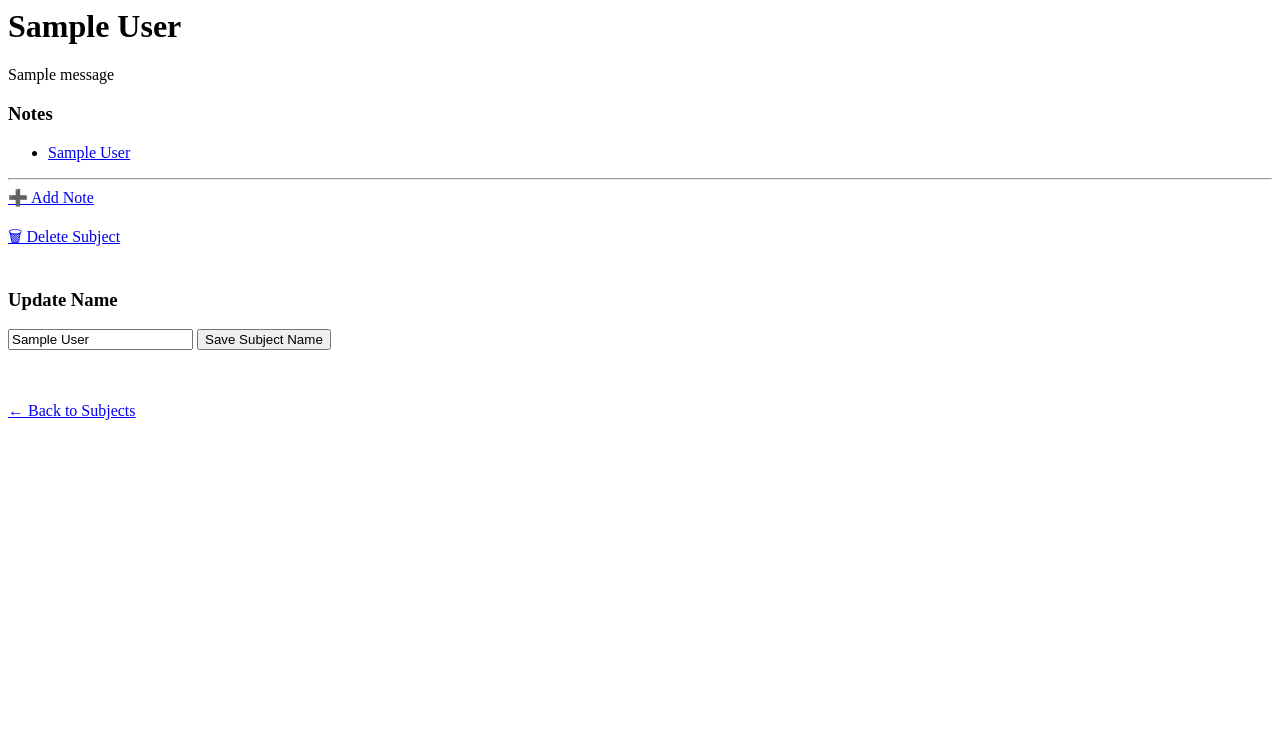
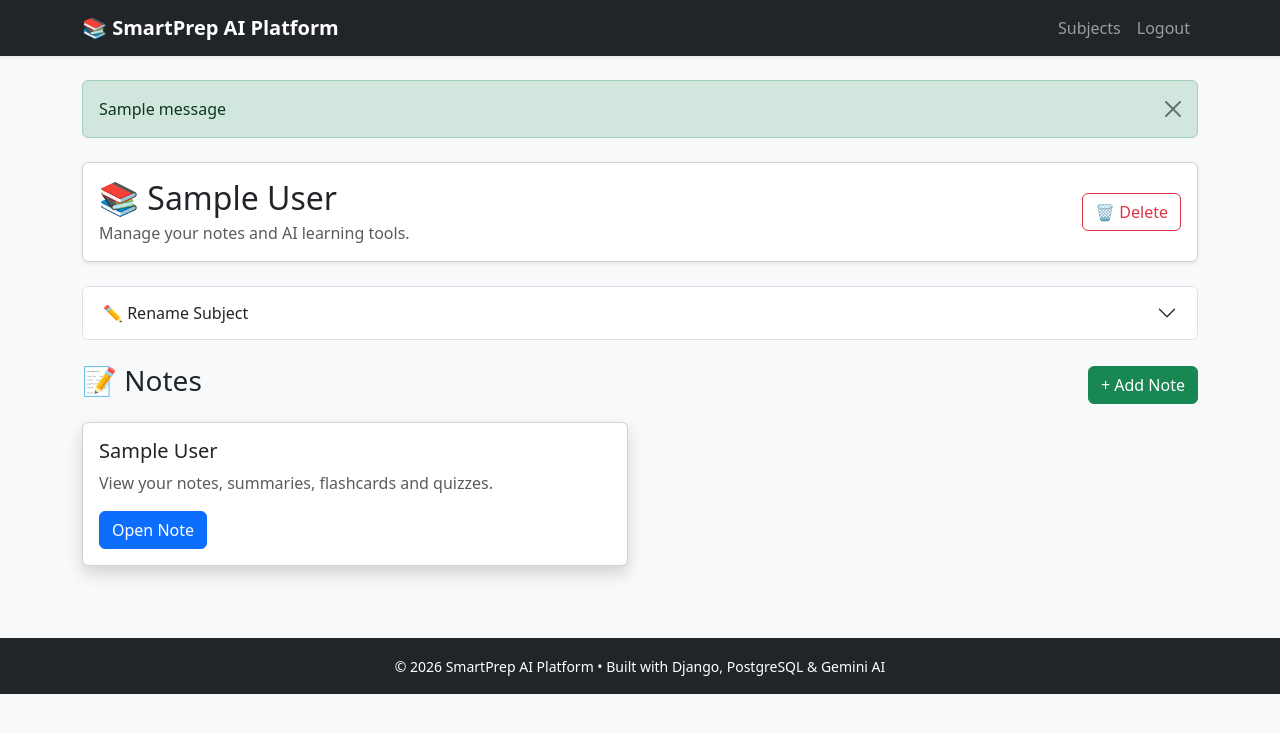
Before and after one commit to sh1van3h/SmartPrep-AI-Platform, a Django app: page /subjects/1/ in a window 1280 px wide. Shown: the top 733 px of the page. Run offline with Django 5.2, Linux system fonts and the light colour scheme; a user stored in the database is signed in; tables that the repository leaves empty hold one stand-in row (values such as "Sample post"); one stand-in notice (Sample message) is shown.

Commit message:
Redesign subject detail page with Bootstrap

```diff
--- a/backend/accounts/templates/accounts/subject_detail.html
+++ b/backend/accounts/templates/accounts/subject_detail.html
@@ -1,64 +1,159 @@
-<h1>{{ subject.name }}</h1>
+{% extends "base.html" %}
 
-{% if messages %}
-    {% for message in messages %}
-        <p>{{ message }}</p>
-    {% endfor %}
-{% endif %}
+{% block title %}
+{{ subject.name }} | SmartPrep AI Platform
+{% endblock %}
 
-<h3>Notes</h3>
+{% block content %}
 
-<ul>
+<!-- Subject Header -->
 
-{% for note in notes %}
+<div class="card shadow-sm mb-4">
 
-    <li>
-    <a href="/notes/{{ note.id }}/">
-        {{ note.title }}
-    </a>
-    </li>
+    <div class="card-body d-flex justify-content-between align-items-center">
 
-{% empty %}
+        <div>
 
-    <li>No notes yet.</li>
+            <h2 class="mb-1">
+                📚 {{ subject.name }}
+            </h2>
 
-{% endfor %}
+            <p class="text-muted mb-0">
+                Manage your notes and AI learning tools.
+            </p>
 
-</ul>
+        </div>
 
-<hr>
+        <a href="{% url 'delete_subject' subject.id %}"
+           class="btn btn-outline-danger">
 
-<a href="{% url 'add_note' subject.id %}">
-    ➕ Add Note
+            🗑 Delete
+
         </a>
 
-<br><br>
+    </div>
 
-<a href="{% url 'delete_subject' subject.id %}">
-    🗑 Delete Subject
-</a>
+</div>
 
-<br><br>
-<h3>Update Name</h3>
+<!-- Rename Subject -->
+
+<div class="accordion mb-4">
+
+    <div class="accordion-item">
+
+        <h2 class="accordion-header">
+
+            <button class="accordion-button collapsed"
+                    type="button"
+                    data-bs-toggle="collapse"
+                    data-bs-target="#renameSubject">
+
+                ✏️ Rename Subject
+
+            </button>
+
+        </h2>
+
+        <div id="renameSubject"
+             class="accordion-collapse collapse">
+
+            <div class="accordion-body">
+
                 <form method="POST">
 
                     {% csrf_token %}
 
+                    <div class="input-group">
+
                         <input
                             type="text"
+                            class="form-control"
                             name="name"
                             value="{{ subject.name }}"
-        required
-    >
+                            required>
 
-    <button type="submit">
-        Save Subject Name
+                        <button
+                            class="btn btn-primary">
+
+                            Save
+
                         </button>
+
+                    </div>
 
                 </form>
 
-<br><br>
+            </div>
 
-<a href="{% url 'subject_list' %}">
-    ← Back to Subjects
+        </div>
+
+    </div>
+
+</div>
+
+<div class="d-flex justify-content-between align-items-center mb-3">
+
+    <h3>
+        📝 Notes
+    </h3>
+
+    <a href="{% url 'add_note' subject.id %}"
+       class="btn btn-success">
+
+        + Add Note
+
     </a>
+
+</div>
+
+<div class="row">
+
+{% for note in notes %}
+
+<div class="col-md-6 mb-4">
+
+    <div class="card shadow">
+
+        <div class="card-body">
+
+            <h5>
+                {{ note.title }}
+            </h5>
+
+            <p class="text-muted">
+
+                View your notes, summaries,
+                flashcards and quizzes.
+
+            </p>
+
+            <a href="{% url 'note_detail' note.id %}"
+               class="btn btn-primary">
+
+                Open Note
+
+            </a>
+
+        </div>
+
+    </div>
+
+</div>
+
+{% empty %}
+
+<div class="col-12">
+
+    <div class="alert alert-info">
+
+        No notes yet.
+
+    </div>
+
+</div>
+
+{% endfor %}
+
+</div>
+
+{% endblock %}
```
Lines whose indentation alone changed are shown as unchanged.
